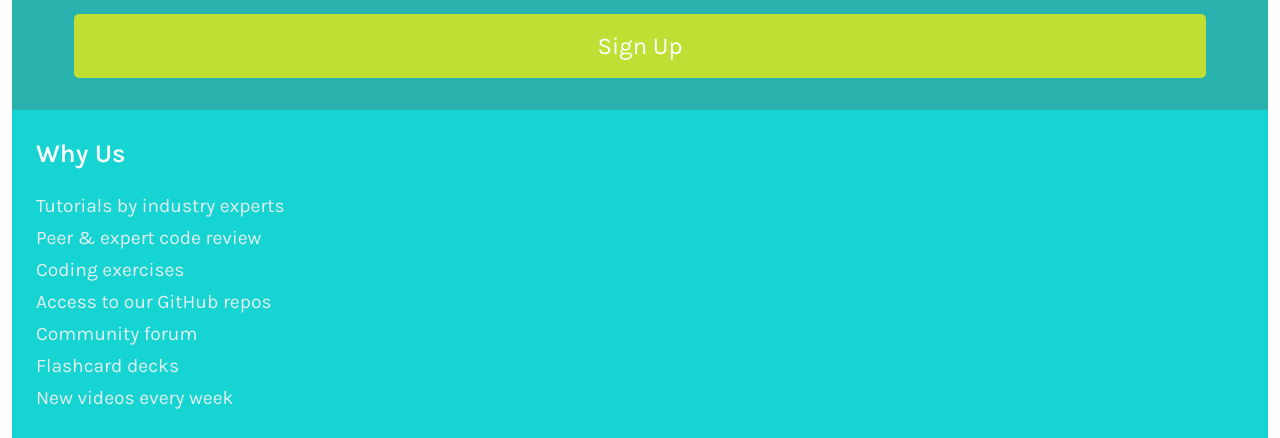
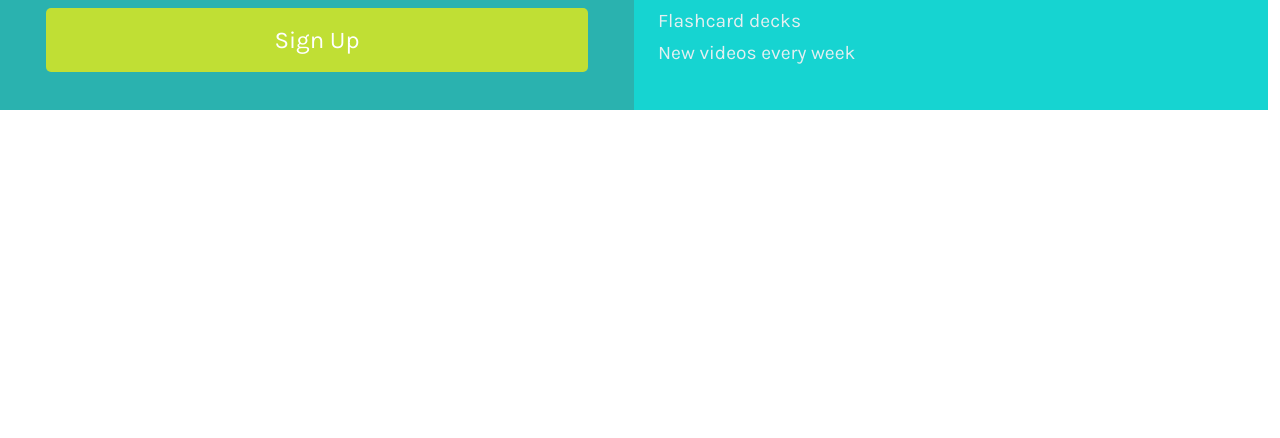
Before and after one commit to odpinerosh/single-price-comp, a plain HTML site: page index.html in a window 1280 px wide. Shown: the part 517-955 px from the top of the page. After the commit the page ends 800 px from the top, so only its background shows below. Drawn offline with nearby package versions, Linux system fonts and the light colour scheme.

Commit message:
Finished Media Queryes

```diff
--- a/styles/styles.css
+++ b/styles/styles.css
@@ -5,7 +5,7 @@ main {
 }
 
 .container-fluid {
-    width:100%
+    width:100%;
     padding-left: unset;
     display: grid;
     grid-template-columns: 100%;
@@ -106,3 +106,13 @@ main {
 .box-text {
     font-size: 1.5rem;
 }
+
+
+@media screen and (min-width: 768px) {
+    .container-fluid {
+        grid-template-columns: 50% 50%;
+        grid-template-rows: 45% 55%;
+        grid-template-areas: 'join join'
+                             'monthly why';
+    }
+ }
```
